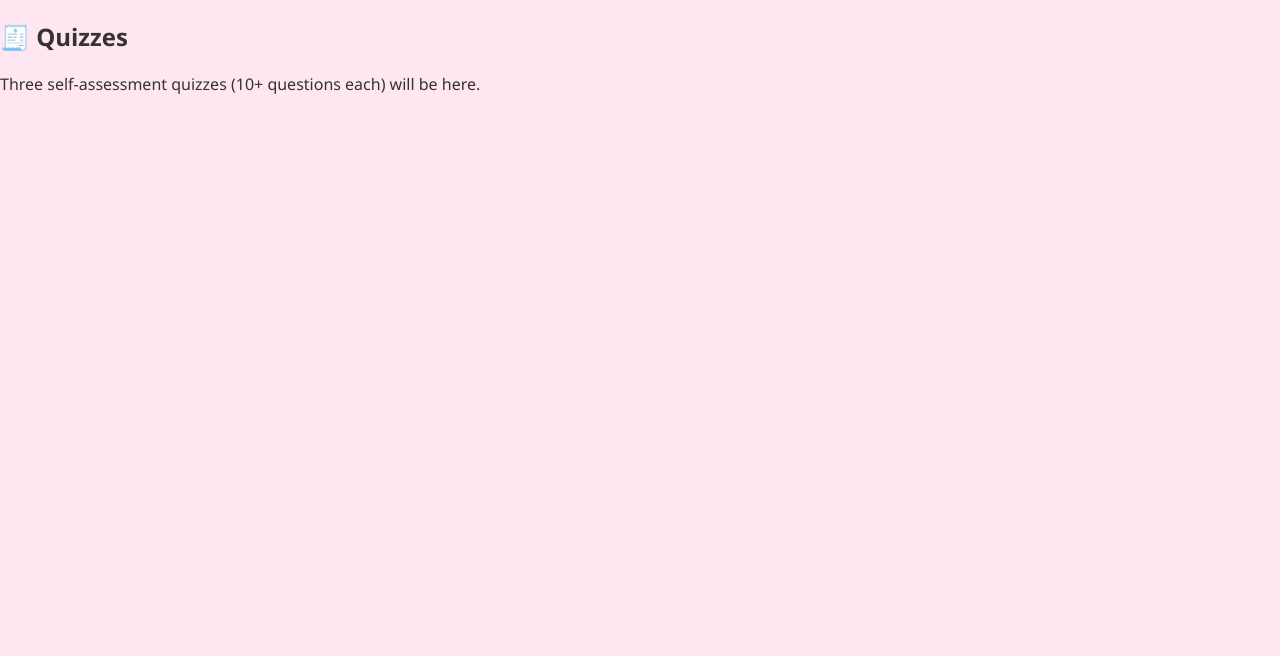
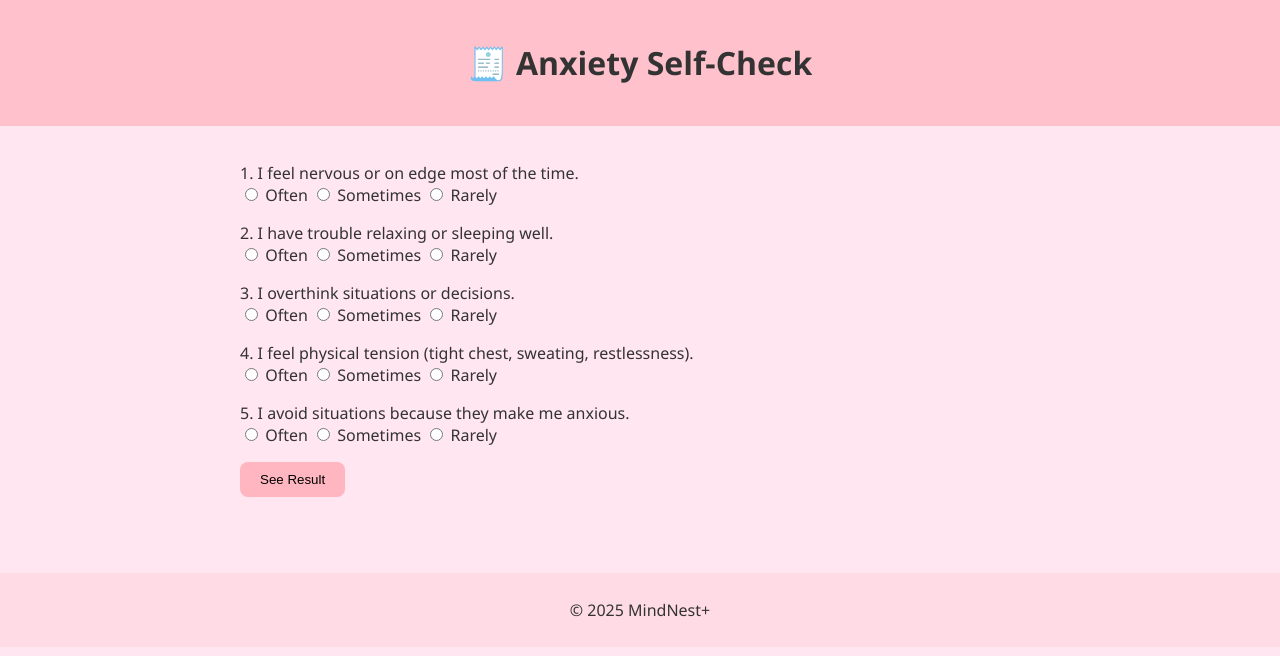
Before and after one commit to meowmeow123-bot/mindnest-plus, a plain HTML site: page quizzes.html in a window 1280 px wide. Drawn offline with Linux system fonts and the light colour scheme.

Commit message:
Update quizzes.html

```diff
--- a/quizzes.html
+++ b/quizzes.html
@@ -1 +1,57 @@
-<!DOCTYPE html><html><head><link rel='stylesheet' href='style.css'><title>quizzes.html</title></head><body><h2>🧾 Quizzes</h2><p>Three self-assessment quizzes (10+ questions each) will be here.</p></body></html>
+<!DOCTYPE html>
+<html lang="en">
+<head>
+  <meta charset="UTF-8" />
+  <meta name="viewport" content="width=device-width, initial-scale=1.0"/>
+  <title>MindNest+ | Anxiety Quiz</title>
+  <link rel="stylesheet" href="style.css" />
+</head>
+<body>
+  <header><h1>🧾 Anxiety Self-Check</h1></header>
+  <main>
+    <form id="quizForm">
+      <p>1. I feel nervous or on edge most of the time.<br>
+        <input type="radio" name="q1" value="2"> Often
+        <input type="radio" name="q1" value="1"> Sometimes
+        <input type="radio" name="q1" value="0"> Rarely
+      </p>
+      <p>2. I have trouble relaxing or sleeping well.<br>
+        <input type="radio" name="q2" value="2"> Often
+        <input type="radio" name="q2" value="1"> Sometimes
+        <input type="radio" name="q2" value="0"> Rarely
+      </p>
+      <p>3. I overthink situations or decisions.<br>
+        <input type="radio" name="q3" value="2"> Often
+        <input type="radio" name="q3" value="1"> Sometimes
+        <input type="radio" name="q3" value="0"> Rarely
+      </p>
+      <p>4. I feel physical tension (tight chest, sweating, restlessness).<br>
+        <input type="radio" name="q4" value="2"> Often
+        <input type="radio" name="q4" value="1"> Sometimes
+        <input type="radio" name="q4" value="0"> Rarely
+      </p>
+      <p>5. I avoid situations because they make me anxious.<br>
+        <input type="radio" name="q5" value="2"> Often
+        <input type="radio" name="q5" value="1"> Sometimes
+        <input type="radio" name="q5" value="0"> Rarely
+      </p>
+      <button type="button" onclick="calculateScore()">See Result</button>
+    </form>
+    <p id="resultText"></p>
+  </main>
+  <script>
+    function calculateScore() {
+      let total = 0;
+      for (let i = 1; i <= 5; i++) {
+        let val = document.querySelector('input[name="q' + i + '"]:checked');
+        if (val) total += parseInt(val.value);
+      }
+      const result = document.getElementById("resultText");
+      if (total >= 8) result.innerText = "😟 You may be experiencing moderate to high anxiety. Consider self-care or talking to someone you trust.";
+      else if (total >= 4) result.innerText = "😐 Mild anxiety symptoms detected. Mindfulness and journaling may help.";
+      else result.innerText = "😊 You seem to be managing well. Keep up the good habits!";
+    }
+  </script>
+  <footer><p>© 2025 MindNest+</p></footer>
+</body>
+</html>
```
